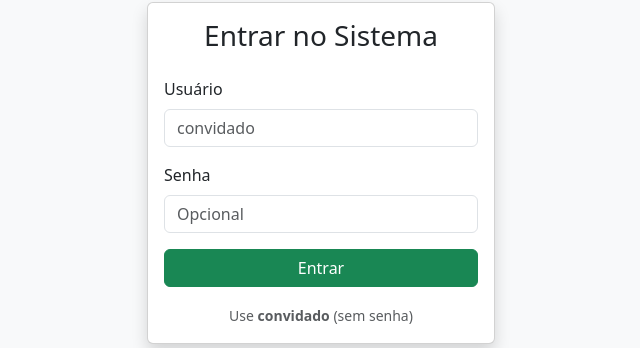
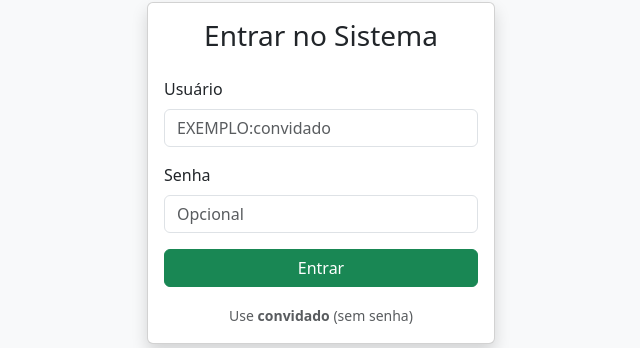
Before and after one commit to killerdias/controle-ferias, a Flask app: page /login in a window 1280 px wide. Shown: the part 174-522 px from the top of the page, without its empty margins (319-959 px from the left). Run offline with Flask 3, Linux system fonts and the light colour scheme.

Commit message:
Atualização final: LOGIN EXEMPLO

```diff
--- a/templates/login.html
+++ b/templates/login.html
@@ -12,7 +12,7 @@
             {{ form.hidden_tag() }}
             <div class="mb-3">
               {{ form.usuario.label(class="form-label") }}
-              {{ form.usuario(class="form-control", placeholder="convidado") }}
+              {{ form.usuario(class="form-control", placeholder="EXEMPLO:convidado") }}
             </div>
             <div class="mb-3">
               {{ form.senha.label(class="form-label") }}
```
